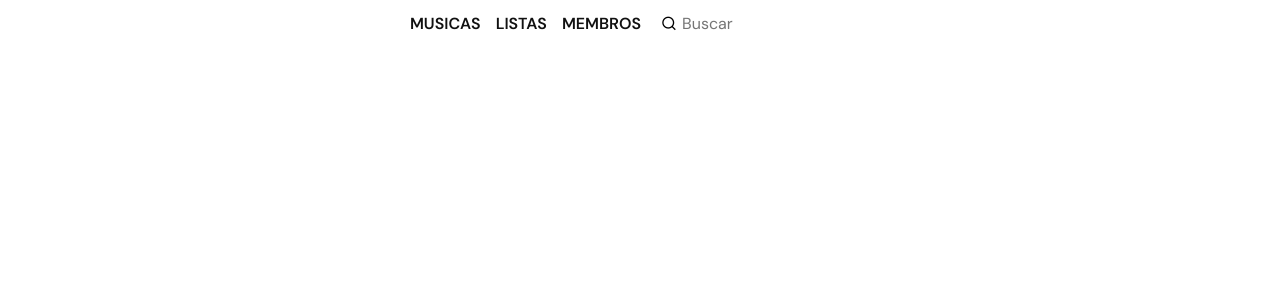
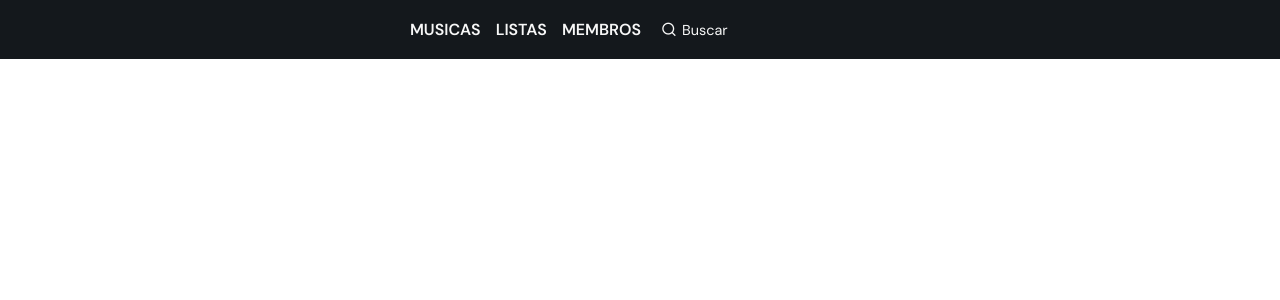
Before and after one commit to 21lucasbarros/valved, a React (Vite) app: page / in a window 1280 px wide. Shown: the top 300 px of the page. Built offline with nearby package versions, Linux system fonts and the light colour scheme.

Commit message:
atualizacao: mudancas no css do header

```diff
--- a/src/components/Cabecalho/Header.css
+++ b/src/components/Cabecalho/Header.css
@@ -1,5 +1,6 @@
 .cabecalho {
-    padding: 1% 2%;
+    padding: 1.5% 3%;
+    background-color: #14181C;
 }
 
 .cabecalho__conteudo {
@@ -21,8 +22,12 @@
     font-size: 1rem;
     font-family: var(--fontPrincipal);
     font-weight: 600;
-    color: var(--corPreto);
+    color: var(--corBranco);
     text-decoration: none;
+}
+
+label {
+    color: var(--corBranco);
 }
 
 .cabecalho__conteudo__search-bar {
@@ -30,22 +35,30 @@
     outline: none;
     font-size: 1rem;
     background-color: transparent;
-    color: var(--corPreto);
+    color: var(--corBranco);
     font-family: var(--fontPrincipal);
     font-size: 1rem;
     padding-left: 5px;
+}
+
+.cabecalho__conteudo__search-bar::placeholder {
+    color: var(--corBranco);
+    font-family: var(--fontPrincipal);
+    font-size: 0.9rem;
 }
 
 .cabecalho__conteudo__botao {
     display: flex;
     justify-content: space-between;
     align-items: baseline;
-    padding: 4px;
+    justify-content: center;
+    padding: 4px 8px;
     background-color: #00AC1C;
     border: none;
     border-radius: 4px;
     color: var(--corBranco);
     font-weight: bold;
+    margin-left: 12px;
 }
 
 .cabecalho__conteudo__botao:hover {
```
